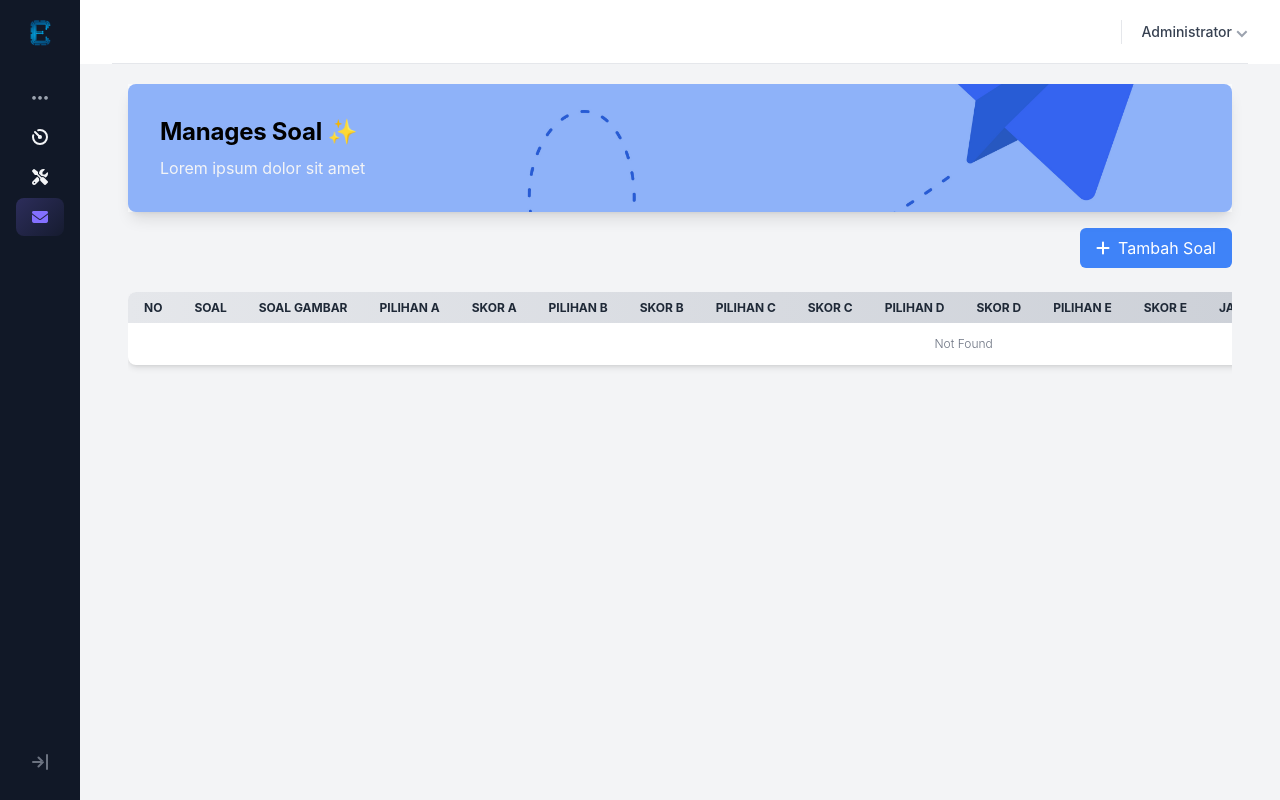
After one commit to adityabayu1231/educate, a Laravel app: page /admin/edu-center/soals in a window 1280 px wide. The commit adds this page. Run offline with Laravel 12, Linux system fonts and the light colour scheme; a user stored in the database is signed in; data comes from the database, SQL or seed files in the repository; data that the repository does not hold is empty; style sheets or scripts are compiled from the project's sources; some libraries are stand-ins or nearby versions.

Commit message:
Update baru layout

```diff
--- /dev/null
+++ b/app/Http/Controllers/SoalController.php
@@ -0,0 +1,92 @@
+<?php
+
+namespace App\Http\Controllers;
+
+use App\Models\Soal;
+use App\Models\Paket;
+use Illuminate\Http\Request;
+
+class SoalController extends Controller
+{
+    /**
+     * Display a listing of the resource.
+     */
+    public function index()
+    {
+        // Ambil semua soal dengan pagination
+        $soals = Soal::paginate(10); // Misalnya, tampilkan 10 soal per halaman
+        return view('admin.educenter.soal.index', compact('soals'));
+    }
+
+    /**
+     * Show the form for creating a new resource.
+     */
+    public function create()
+    {
+        // Ambil paket soal untuk pilihan dropdown
+        $pakets = Paket::all();
+        return view('admin.soals.create', compact('pakets'));
+    }
+
+    /**
+     * Store a newly created resource in storage.
+     */
+    public function store(Request $request)
+    {
+        // Validasi input form
+        $request->validate([
+            'paket_soal_id' => 'required|exists:pakets,id',
+            'soal' => 'required|string',
+            'pil_a' => 'required|string',
+            'jawaban' => 'required|string',
+        ]);
+
+        // Simpan data soal baru ke database
+        Soal::create($request->all());
+
+        // Redirect dengan pesan sukses
+        return redirect()->route('soals.index')->with('status', 'Soal berhasil ditambahkan!');
+    }
+
+    /**
+     * Show the form for editing the specified resource.
+     */
+    public function edit(Soal $soal)
+    {
+        // Ambil paket soal untuk pilihan dropdown
+        $pakets = Paket::all();
+        return view('admin.soals.edit', compact('soal', 'pakets'));
+    }
+
+    /**
+     * Update the specified resource in storage.
+     */
+    public function update(Request $request, Soal $soal)
+    {
+        // Validasi input form
+        $request->validate([
+            'paket_soal_id' => 'required|exists:pakets,id',
+            'soal' => 'required|string',
+            'pil_a' => 'required|string',
+            'jawaban' => 'required|string',
+        ]);
+
+        // Update data soal
+        $soal->update($request->all());
+
+        // Redirect dengan pesan sukses
+        return redirect()->route('soals.index')->with('status', 'Soal berhasil diperbarui!');
+    }
+
+    /**
+     * Remove the specified resource from storage.
+     */
+    public function destroy(Soal $soal)
+    {
+        // Hapus soal dari database
+        $soal->delete();
+
+        // Redirect dengan pesan sukses
+        return redirect()->route('soals.index')->with('status', 'Soal berhasil dihapus!');
+    }
+}
--- a/app/Models/Soal.php
+++ b/app/Models/Soal.php
@@ -11,6 +11,8 @@ class Soal extends Model
 {
     use HasFactory, SoftDeletes;
 
+    protected $table = 'soal';
+
     protected $fillable = ['paket_soal_id', 'soal', 'soal_gambar', 'pil_a', 'skor_a', 'pil_b', 'skor_b', 'pil_c', 'skor_c', 'pil_d', 'skor_d', 'pil_e', 'skor_e', 'jawaban', 'pembahasan', 'gambar_pembahasan', 'bab', 'video_penjelasan'];
 
     public function paketSoal()
--- a/resources/views/admin/educenter/paketsoal.blade.php
+++ b/resources/views/admin/educenter/paketsoal.blade.php
@@ -96,7 +96,7 @@
                                 <td class="py-2 px-4 text-right">
                                     <div class="flex flex-col space-y-2">
                                         <div class="flex space-x-2">
-                                            <a href="{{ route('admin.addsoal') }}">
+                                            <a href="{{ route('admin.soals.index') }}">
                                                 <button
                                                     class="bg-green-500 hover:bg-green-600 text-white px-2 py-1 rounded-md w-24">Add
                                                     Soal</button>
--- /dev/null
+++ b/resources/views/admin/educenter/soal/index.blade.php
@@ -0,0 +1,134 @@
+@extends('layouts.admin')
+
+@section('title', 'Manage Soal')
+
+@section('content')
+    <div class="px-4 sm:px-6 lg:px-8 py-1 w-full max-w-9xl mx-auto">
+        <div class="relative bg-blue-600 h-32 flex items-center justify-between p-4 rounded-lg shadow-lg mb-4">
+            <!-- Background Image as Cover -->
+            <div class="absolute inset-0 bg-cover bg-center opacity-50"
+                style="background-image: url('{{ asset('backend/images/illustration/paper.jpg') }}');">
+            </div>
+
+            <!-- Content: Welcome Message and Button -->
+            <div class="relative flex justify-between w-full">
+                <!-- Left Section: Welcome Message -->
+                <div class="text-white p-4">
+                    <h1 class="text-2xl font-bold mb-2 text-black">Manages Soal ✨</h1>
+                    <p class="text-md text-gray-100">Lorem ipsum dolor sit amet</p>
+                </div>
+            </div>
+        </div>
+
+        <div class="flex justify-end items-center mb-6">
+            <button id="createSoalBtn"
+                class="bg-blue-500 hover:bg-blue-600 text-white px-4 py-2 rounded-md flex items-center">
+                <i class="fas fa-plus mr-2"></i> Tambah Soal
+            </button>
+        </div>
+
+        @if (session('status'))
+            <div
+                class="mb-4 max-w-md p-4 bg-green-100 text-green-800 border-l-4 border-green-500 rounded-r-lg shadow-lg transition transform hover:-translate-y-1 hover:shadow-2xl duration-300 ease-in-out">
+                <div class="flex items-center">
+                    <i class="fas fa-check-circle mr-3 text-green-500"></i>
+                    <span>{{ session('status') }}</span>
+                </div>
+            </div>
+        @endif
+
+        <div class="overflow-x-auto">
+            <table class="min-w-full bg-white shadow-md rounded-lg overflow-hidden">
+                <thead>
+                    <tr class="bg-gradient-to-r from-gray-200 to-gray-300 text-gray-800 uppercase text-xs leading-tight">
+                        <th class="py-2 px-4 text-left">No</th>
+                        <th class="py-2 px-4 text-left">Soal</th>
+                        <th class="py-2 px-4 text-left whitespace-nowrap">Soal Gambar</th>
+                        <th class="py-2 px-4 text-left whitespace-nowrap">Pilihan A</th>
+                        <th class="py-2 px-4 text-left whitespace-nowrap">Skor A</th>
+                        <th class="py-2 px-4 text-left whitespace-nowrap">Pilihan B</th>
+                        <th class="py-2 px-4 text-left whitespace-nowrap">Skor B</th>
+                        <th class="py-2 px-4 text-left whitespace-nowrap">Pilihan C</th>
+                        <th class="py-2 px-4 text-left whitespace-nowrap">Skor C</th>
+                        <th class="py-2 px-4 text-left whitespace-nowrap">Pilihan D</th>
+                        <th class="py-2 px-4 text-left whitespace-nowrap">Skor D</th>
+                        <th class="py-2 px-4 text-left whitespace-nowrap">Pilihan E</th>
+                        <th class="py-2 px-4 text-left whitespace-nowrap">Skor E</th>
+                        <th class="py-2 px-4 text-left whitespace-nowrap">Jawaban</th>
+                        <th class="py-2 px-4 text-left whitespace-nowrap">Pembahasan</th>
+                        <th class="py-2 px-4 text-left whitespace-nowrap">Gambar Pembahasan</th>
+                        <th class="py-2 px-4 text-left">Bab</th>
+                        <th class="py-2 px-4 text-left whitespace-nowrap">Video Penjelasan</th>
+                        <th class="py-2 px-4 text-right">Actions</th>
+                    </tr>
+                </thead>
+                <tbody class="text-gray-600 text-xs font-light">
+                    @if ($soals->isEmpty())
+                        <tr>
+                            <td colspan="18" class="py-3 px-4 text-center text-gray-500">
+                                Not Found
+                            </td>
+                        </tr>
+                    @else
+                        @foreach ($soals as $index => $soal)
+                            <tr class="border-b border-gray-200 hover:bg-gray-100">
+                                <td class="py-2 px-4 text-left">{{ $loop->iteration }}</td>
+                                <td class="py-2 px-4 text-left">{{ Str::limit($soal->soal, 50) }}</td>
+                                <td class="py-2 px-4 text-left">
+                                    @if ($soal->soal_gambar)
+                                        <img src="{{ Storage::url($soal->soal_gambar) }}" alt="Soal Gambar"
+                                            class="h-8 w-8 object-cover">
+                                    @endif
+                                </td>
+                                <td class="py-2 px-4 text-left">{{ $soal->pil_a }}</td>
+                                <td class="py-2 px-4 text-left">{{ $soal->skor_a }}</td>
+                                <td class="py-2 px-4 text-left">{{ $soal->pil_b }}</td>
+                                <td class="py-2 px-4 text-left">{{ $soal->skor_b }}</td>
+                                <td class="py-2 px-4 text-left">{{ $soal->pil_c }}</td>
+                                <td class="py-2 px-4 text-left">{{ $soal->skor_c }}</td>
+                                <td class="py-2 px-4 text-left">{{ $soal->pil_d }}</td>
+                                <td class="py-2 px-4 text-left">{{ $soal->skor_d }}</td>
+                                <td class="py-2 px-4 text-left">{{ $soal->pil_e }}</td>
+                                <td class="py-2 px-4 text-left">{{ $soal->skor_e }}</td>
+                                <td class="py-2 px-4 text-left">{{ $soal->jawaban }}</td>
+                                <td class="py-2 px-4 text-left">{{ Str::limit($soal->pembahasan, 50) }}</td>
+                                <td class="py-2 px-4 text-left">
+                                    @if ($soal->gambar_pembahasan)
+                                        <img src="{{ Storage::url($soal->gambar_pembahasan) }}" alt="Gambar Pembahasan"
+                                            class="h-8 w-8 object-cover">
+                                    @endif
+                                </td>
+                                <td class="py-2 px-4 text-left">{{ $soal->bab }}</td>
+                                <td class="py-2 px-4 text-left">{{ $soal->video_penjelasan }}</td>
+                                <td class="py-2 px-4 text-right">
+                                    <button data-id="{{ $soal->id }}" data-soal="{{ $soal->soal }}"
+                                        class="editSoalBtn text-blue-500 hover:text-blue-700">
+                                        <i class="fas fa-edit"></i>Edit
+                                    </button>
+                                    <form action="{{ route('admin.soals.destroy', $soal) }}" method="POST" class="inline">
+                                        @csrf
+                                        @method('DELETE')
+                                        <button type="submit" class="text-red-500 hover:text-red-700"
+                                            onclick="return confirm('Are you sure you want to delete this Soal?');">
+                                            <i class="fas fa-trash"></i>Delete
+                                        </button>
+                                    </form>
+                                </td>
+                            </tr>
+                        @endforeach
+                    @endif
+                </tbody>
+            </table>
+
+            <!-- Pagination -->
+            <div class="py-4">
+                {{ $soals->links() }}
+            </div>
+        </div>
+
+    </div>
+
+    @push('scripts')
+        <!-- Add any additional scripts if necessary -->
+    @endpush
+@endsection
--- a/resources/views/admin/master/teachers.blade.php
+++ b/resources/views/admin/master/teachers.blade.php
@@ -67,7 +67,9 @@
                             <td class="py-2 px-4">{{ $loop->iteration }}</td>
                             <td class="py-2 px-4">{{ $teacher->user->fullname }}</td>
                             <td class="py-2 px-4">{{ $teacher->user->email }}</td>
-                            <td class="py-2 px-4">{{ $teacher->subject->name ?? 'N/A' }}</td>
+                            <td class="py-2 px-4">
+                                {{ implode(', ', $teacher->subject_names) ?? 'N/A' }}
+                            </td>
                             <td class="py-2 px-4">{{ ucfirst($teacher->gender) }}</td>
                             <td class="py-2 px-4 text-right">
                                 <!-- Edit Button -->
--- a/resources/views/dashboard.blade.php
+++ b/resources/views/dashboard.blade.php
@@ -581,7 +581,7 @@
                     console.error("Error fetching data:", error); // Log kesalahan
                     alert(
                         "Failed to fetch data. Please check the console for more details."
-                        ); // Pemberitahuan kepada pengguna
+                    ); // Pemberitahuan kepada pengguna
                 }
             }
 
--- a/resources/views/layouts/app.blade.php
+++ b/resources/views/layouts/app.blade.php
@@ -29,7 +29,7 @@
     @include('partials.admin.preloader')
     <div class="flex h-[100dvh] overflow-hidden bg-gray-100">
 
-        @unless (request()->is('edu-centers/ujian'))
+        @unless (request()->is('edu-centers/assesment/soal'))
             @include('partials.user.sidebar')
         @endunless
 
--- a/routes/web.php
+++ b/routes/web.php
@@ -2,6 +2,7 @@
 
 use App\Livewire\Counter;
 use Illuminate\Support\Facades\Route;
+use App\Http\Controllers\SoalController;
 use App\Http\Controllers\UserController;
 use App\Http\Controllers\BrandController;
 use App\Http\Controllers\KelasController;
@@ -15,9 +16,9 @@ use App\Http\Controllers\TeacherController;
 use App\Http\Controllers\TingkatController;
 use App\Http\Controllers\AuthUserController;
 use App\Http\Controllers\AuthAdminController;
+use App\Http\Controllers\EduCenterController;
 use App\Http\Controllers\SubProgramController;
 use App\Http\Controllers\AuthTeacherController;
-use App\Http\Controllers\EduCenterController;
 use App\Http\Controllers\TahunajaranController;
 
 Route::get('/', function () {
@@ -68,8 +69,8 @@ Route::prefix('admin')->name('admin.')->group(function () {
             Route::patch('/paket-soal/update/{id}', [EduCenterController::class, 'update'])->name('paket-soal.update');
             Route::delete('/paket-soal/{id}', [EduCenterController::class, 'destroy'])->name('paket-soal.destroy');
             Route::get('/assign-paket-soal', [EduCenterController::class, 'assignPaketSoal'])->name('assign-paket-soal');
-            Route::get('/add-soal', [EduCenterController::class, 'addSoal'])->name('addsoal');
             Route::get('/add-paket', [EduCenterController::class, 'addPaket'])->name('addpaket');
+            Route::resource('soals', SoalController::class);
         });
 
         Route::prefix('schedule')->group(function () {
```
Also changed, not shown: app/Models/Subject.php (+5 -3 lines), app/Models/Teacher.php (+18 -1 lines), resources/views/student/educenter/assesment.blade.php (+7 -2 lines), resources/views/student/educenter/tableassesment.blade.php (+5 -5 lines), resources/views/student/educenter/viewujian.blade.php (+6 -3 lines), resources/views/admin/educenter/soal/addsoal.blade.php (renamed from resources/views/admin/educenter/addsoal.blade.php).
